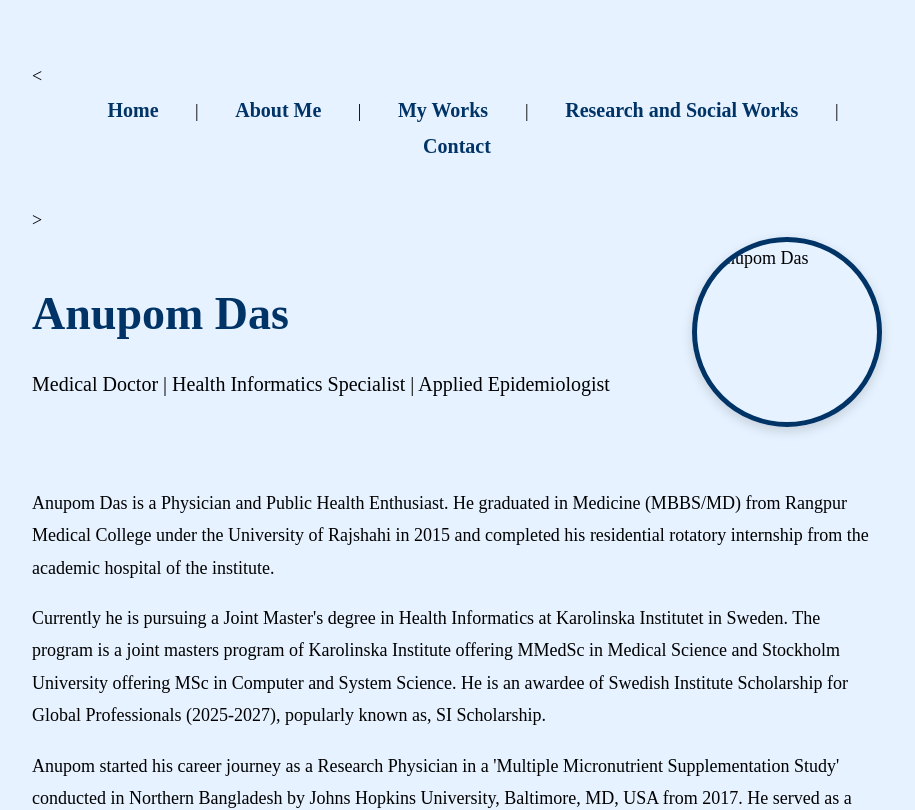
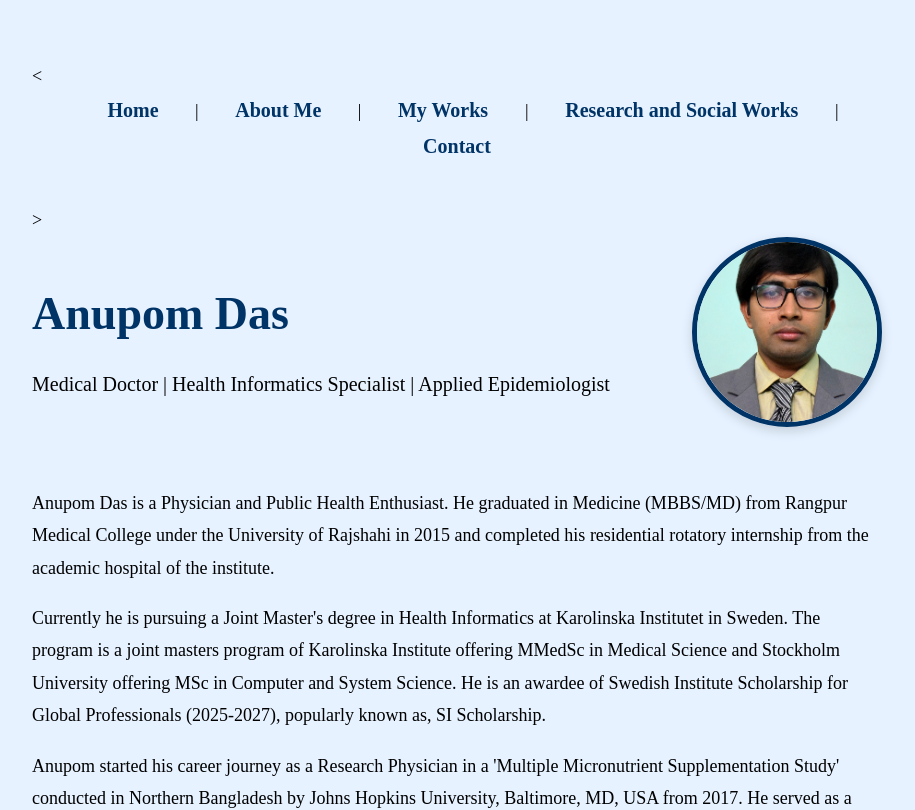
Before and after one commit to anudasrpmc39-sudo/anupomdas.github.io, a plain HTML site: page index.html in a window 1280 px wide. Shown: the top 810 px of the page, without its empty margins (183-1098 px from the left). Drawn offline with Linux system fonts and the light colour scheme.

Commit message:
Fix HTML structure and update profile photo source
Updated the profile photo source from 'Anupom.jepg' to 'anupom.png' and fixed HTML formatting issues.

Signed-off-by: Anupom Das <anudasrpmc39@gmail.com>

```diff
--- a/index.html
+++ b/index.html
@@ -20,7 +20,7 @@
             <h1>Anupom Das</h1>
             <p> Medical Doctor | Health Informatics Specialist | Applied Epidemiologist </p>
         </div>
-        <img src="Anupom.jepg" alt="Anupom Das" class="profile-photo">
+        <img src="anupom.png" alt="Anupom Das" class="profile-photo">
     </div>
 </header>
 
```
